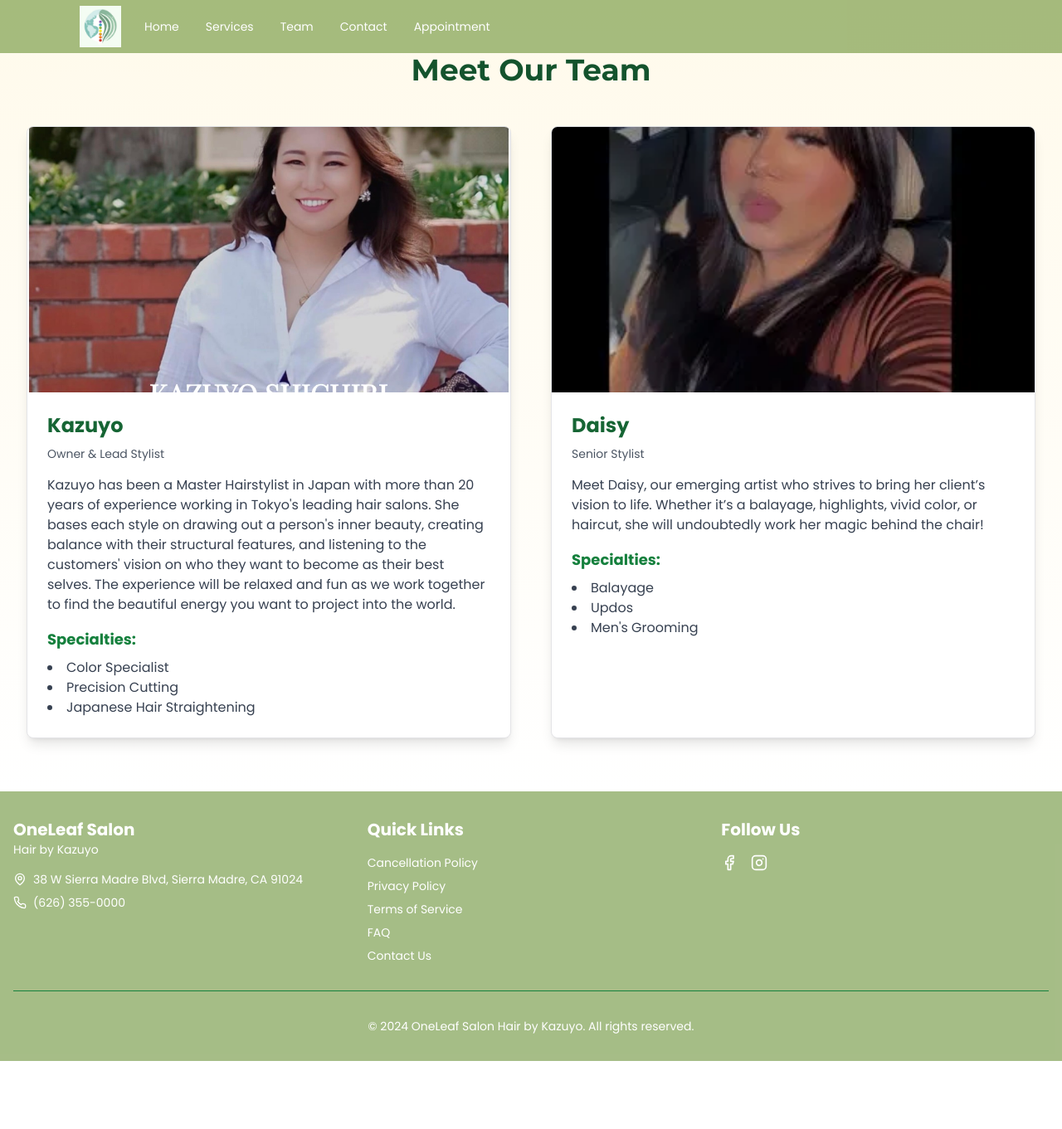
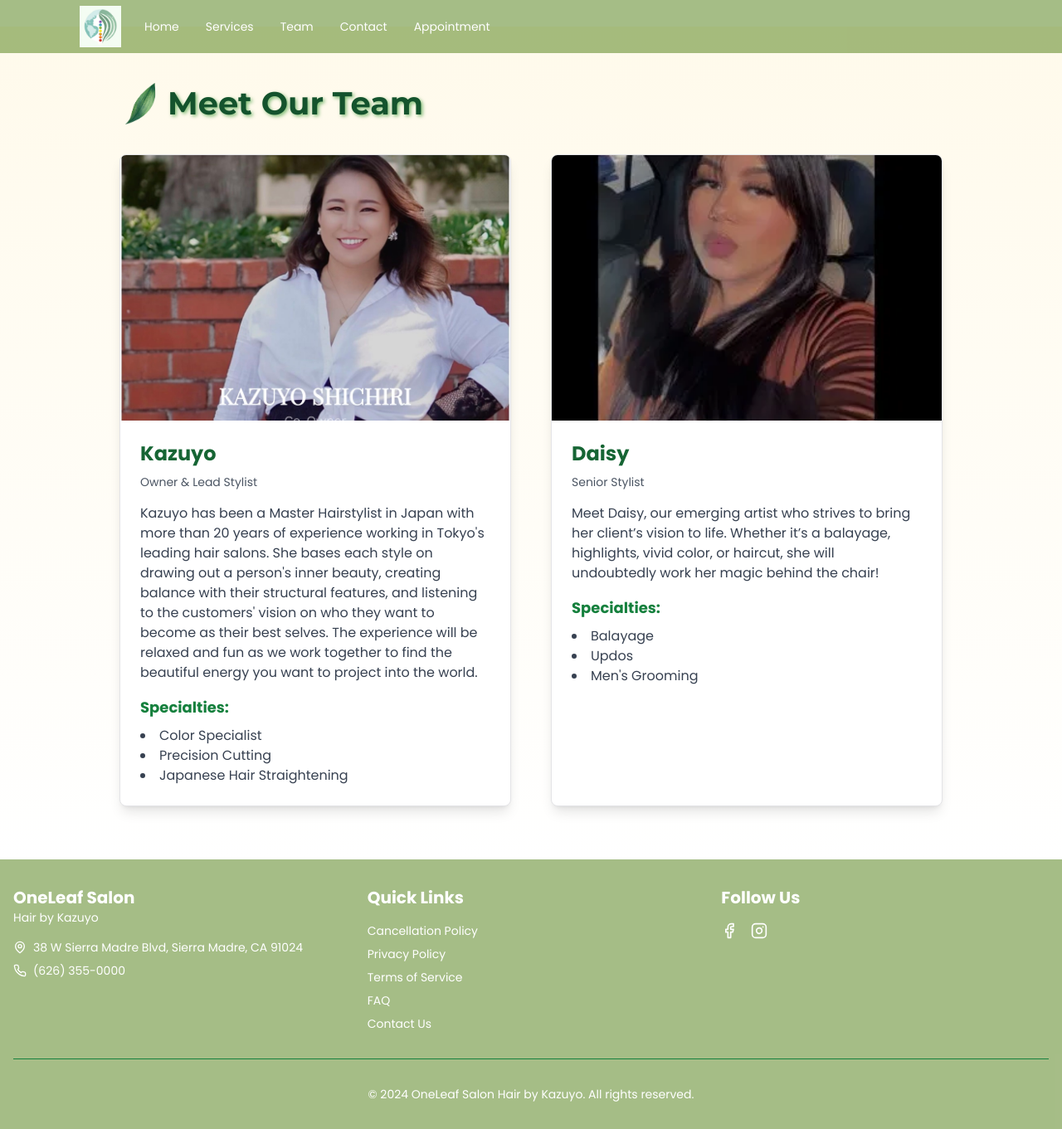
Before and after one commit to iwakikishi/oneleaf_salon, a Next.js app: page /team in a window 1280 px wide. Shown: the whole page at 83% size. Before the commit the page ends 1279 px from the top, so only its background shows below. Built offline with nearby package versions, Linux system fonts and the light colour scheme.

Commit message:
10/18-22:42

```diff
--- a/app/services/page.tsx
+++ b/app/services/page.tsx
@@ -15,7 +15,9 @@ const SectionTitle = ({ children }: { children: React.ReactNode }) => (
     <div className='w-[50px] h-[50px] flex-shrink-0'>
       <Image src='/images/leaf2.png' alt='leaf' width={50} height={50} />
     </div>
-    <h2 className='text-green-900 font-montserrat font-semibold text-[calc(16px+1.5vw)]'>{children}</h2>
+    <h2 className='text-green-900 font-montserrat font-semibold text-[calc(16px+1.75vw)]' style={{ textShadow: '2px 2px 4px rgba(0, 128, 0, 0.5)' }}>
+      {children}
+    </h2>
   </div>
 );
 
@@ -49,13 +51,9 @@ export default function page() {
             <h1 className='text-green-900 text-3xl font-poppins font-bold'>ZEN Head Spa</h1>
             <p className='text-green-900 text-base sm:text-sm md:text-md lg:text-lg font-poppins'>Something about head spa</p>
             <div className='flex flex-col aspect-video rounded-xl overflow-hidden'>
-              <video
-                src='/videos/head_spa_section.mp4'
-                loop
-                autoPlay
-                muted
-                className='w-full h-full rounded-xl object-cover xs:object-contain mt-4'
-              />
+              <video autoPlay muted loop playsInline className='w-full h-full rounded-xl object-cover xs:object-contain mt-4'>
+                <source src='/videos/head_spa_section.mp4' type='video/mp4' />
+              </video>
             </div>
             <p className='text-green-900 text-base sm:text-sm md:text-md lg:text-lg font-poppins'>
               Counseling with Microscope * 40, 60min course only* Scalp Cleansing with Jojoba oil with Micro Mist Treatment Head and Neck massage
--- a/app/team/page.tsx
+++ b/app/team/page.tsx
@@ -20,12 +20,23 @@ const teamMembers = [
   },
 ];
 
+const SectionTitle = ({ children }: { children: React.ReactNode }) => (
+  <div className='flex items-center gap-2'>
+    <div className='w-[50px] h-[50px] flex-shrink-0'>
+      <Image src='/images/leaf2.png' alt='leaf' width={50} height={50} />
+    </div>
+    <h2 className='text-green-900 font-montserrat font-semibold text-[calc(16px+1.75vw)]' style={{ textShadow: '2px 2px 4px rgba(0, 128, 0, 0.5)' }}>
+      {children}
+    </h2>
+  </div>
+);
+
 export default function TeamPage() {
   return (
-    <main className='min-h-screen bg-gradient-to-b from-[#fffaeb] to-white py-16 px-4 sm:px-6 lg:px-8'>
-      <div className='max-w-7xl mx-auto'>
-        <h1 className='text-4xl font-bold text-center text-green-900 mb-12 font-montserrat'>Meet Our Team</h1>
-        <div className='grid grid-cols-1 md:grid-cols-2 gap-12'>
+    <main className='min-h-screen bg-gradient-to-b from-[#fffaeb] to-white py-16 px-4 sm:px-6 md:px-24 lg:px-36 mt-8'>
+      <div className='max-w-7xl mx-auto '>
+        <SectionTitle>Meet Our Team</SectionTitle>
+        <div className='grid grid-cols-1 md:grid-cols-2 gap-12 mt-8'>
           {teamMembers.map((member) => (
             <Card key={member.name} className='overflow-hidden shadow-lg hover:shadow-xl transition-shadow duration-300'>
               <CardContent className='p-0'>
--- a/components/footer.tsx
+++ b/components/footer.tsx
@@ -43,9 +43,14 @@ const Footer = () => {
               <a href='#' className='text-white hover:text-green-300 transition-colors'>
                 <Facebook size={20} />
               </a>
-              <a href='#' className='text-white hover:text-green-300 transition-colors'>
-                <Instagram size={20} />
-              </a>
+              <Link
+                href='https://www.instagram.com/kazuyohairstyle/?hl=en'
+                target='_blank'
+                className='text-white hover:text-green-300 transition-colors'>
+                <span className='text-white hover:text-green-300 transition-colors'>
+                  <Instagram size={20} />
+                </span>
+              </Link>
             </div>
           </div>
         </div>
```
